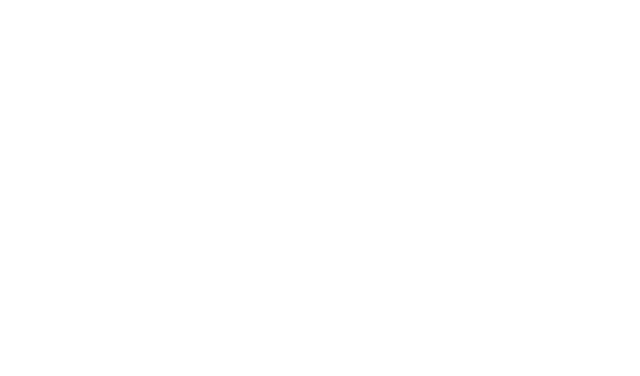
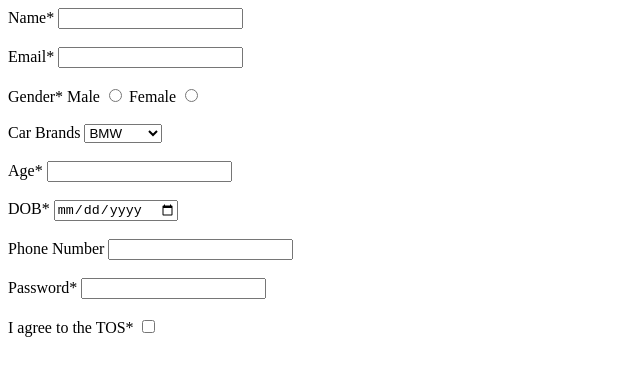
Before and after one commit to acciojob/signup-form-car-aashish8174, a website: page main.html in a window 1280 px wide. Shown: the whole page, without its empty margins (0-640 px from the left). Drawn offline with Linux system fonts and the light colour scheme.

Commit message:
created a submission

```diff
--- a/main.html
+++ b/main.html
@@ -7,6 +7,54 @@
 </head>
 
 <body>
+	<form method="post">
+		<label for="name">Name*</label>
+		<input type="text" id="name" required name="Name">
+		<br><br>
+
+		<label for="email">Email*</label>
+		<input type="email" id="email" required name="Email">
+		<br><br>
+
+		<label>Gender*</label>
+
+		<label for = "gender_m">Male</label>
+		<input type="radio" id="gender_m" required name="gender">
+
+		<label for = "gender_f">Female</label>
+		<input type="radio" id="gender_f" required name="gender">
+		<br><br>
+
+		<label for = "cars">Car Brands</label>
+		<select id ="cars" name="car" >
+			<option >BMW</option>
+			<option>Mahindra</option>
+			<option>Tata</option>
+			<option>Others</option>
+		</select>
+		<br><br>
+
+		<label for="age">Age*</label>
+		<input type="number" id="age" required name="Age">
+		<br><br>
+
+		<label for="dob">DOB*</label>
+		<input type="date" id="dob" required>
+		<br><br>
+
+		<label for="tel">Phone Number</label>
+		<input type="tel" id="tel" name="xxx-xxx-xxxx">
+		<br><br>
+
+		<label for="password">Password*</label>
+		<input type="password" id="password" required name="Password">
+		<br><br>
+
+		<label for="tos">I agree to the TOS*</label>
+		<input type="checkbox" id="tos" required >
+		<br><br>
+
+	</form>
 	<!-- the entire body must be written by student -->
     <script type="text/javascript" src="./script.js">
 </script>
```
